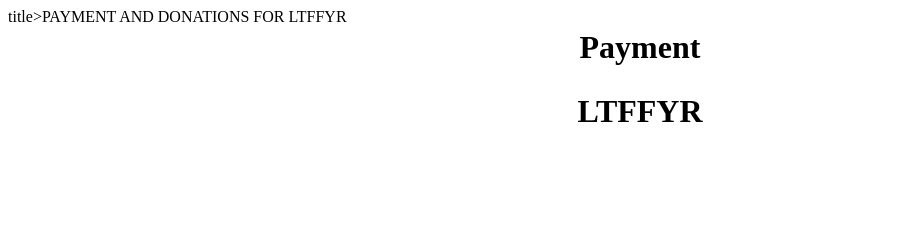
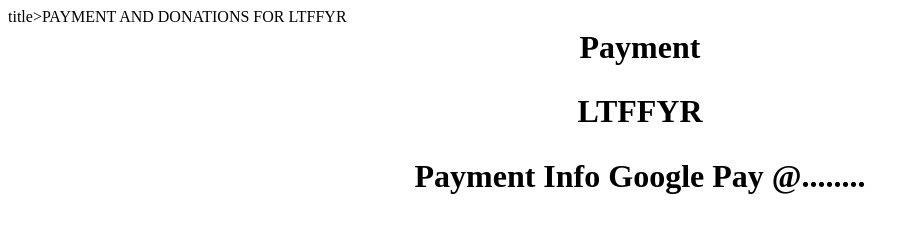
Before and after one commit to RETR0PLAY3R/LTFFYR, a plain HTML site: page index.html in a window 1280 px wide. Shown: the whole page, without its empty margins (0-918 px from the left). Drawn offline with Linux system fonts and the light colour scheme.

Commit message:
Update index.html

```diff
--- a/index.html
+++ b/index.html
@@ -4,7 +4,8 @@
 
    <table align="center"><tr><td><h1> Payment </h1>   </td></tr></table>
    <table align="center"><tr><td><h1> LTFFYR  </h1>   </td></tr></table>
-
+  <table align="center"><tr><td><h1> Payment Info
+Google Pay @........  </h1>   </td></tr></table>
    <font color= white><h1 align="center"></h1>
   <table width="1000" align="center">
     <tr>
```
